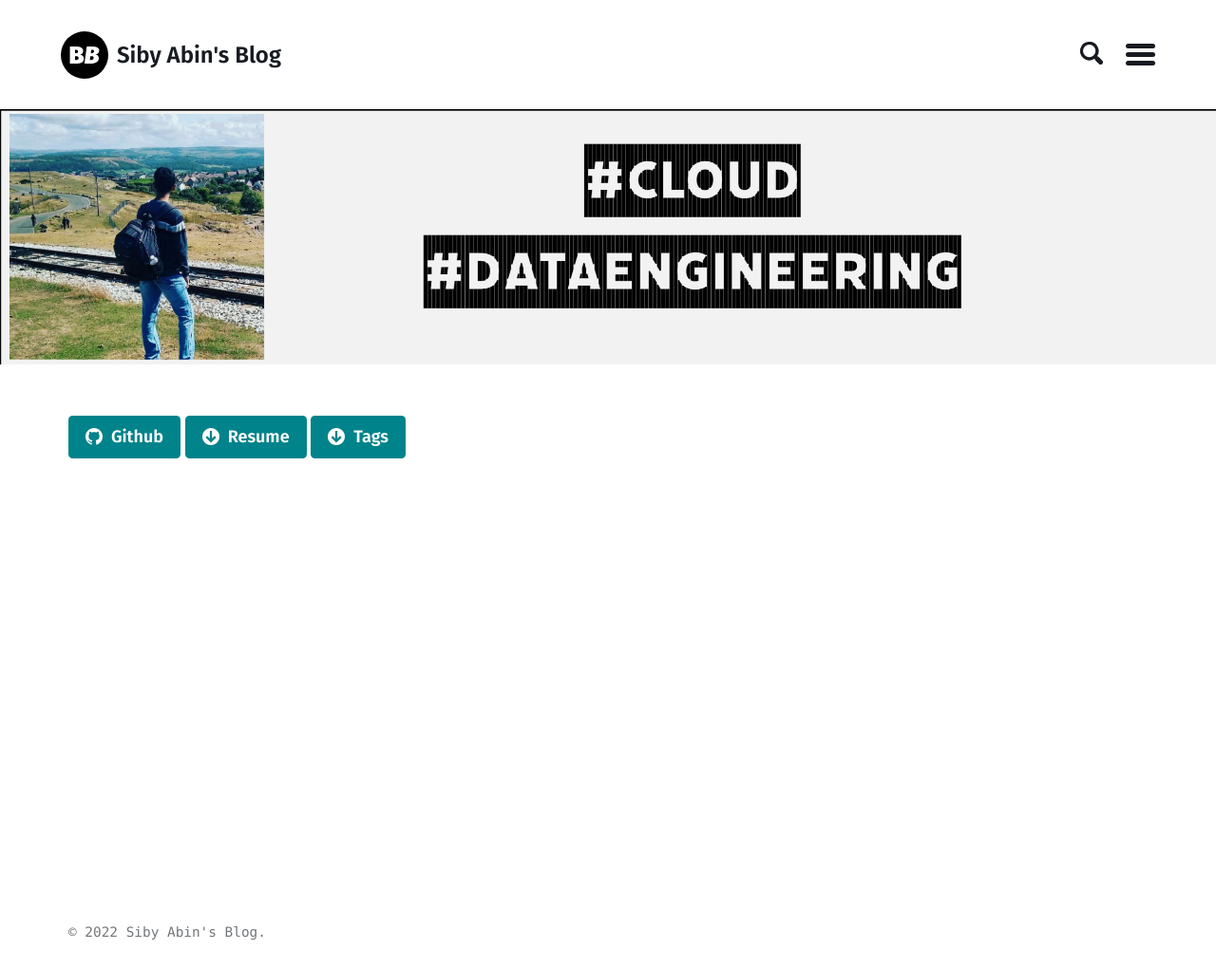
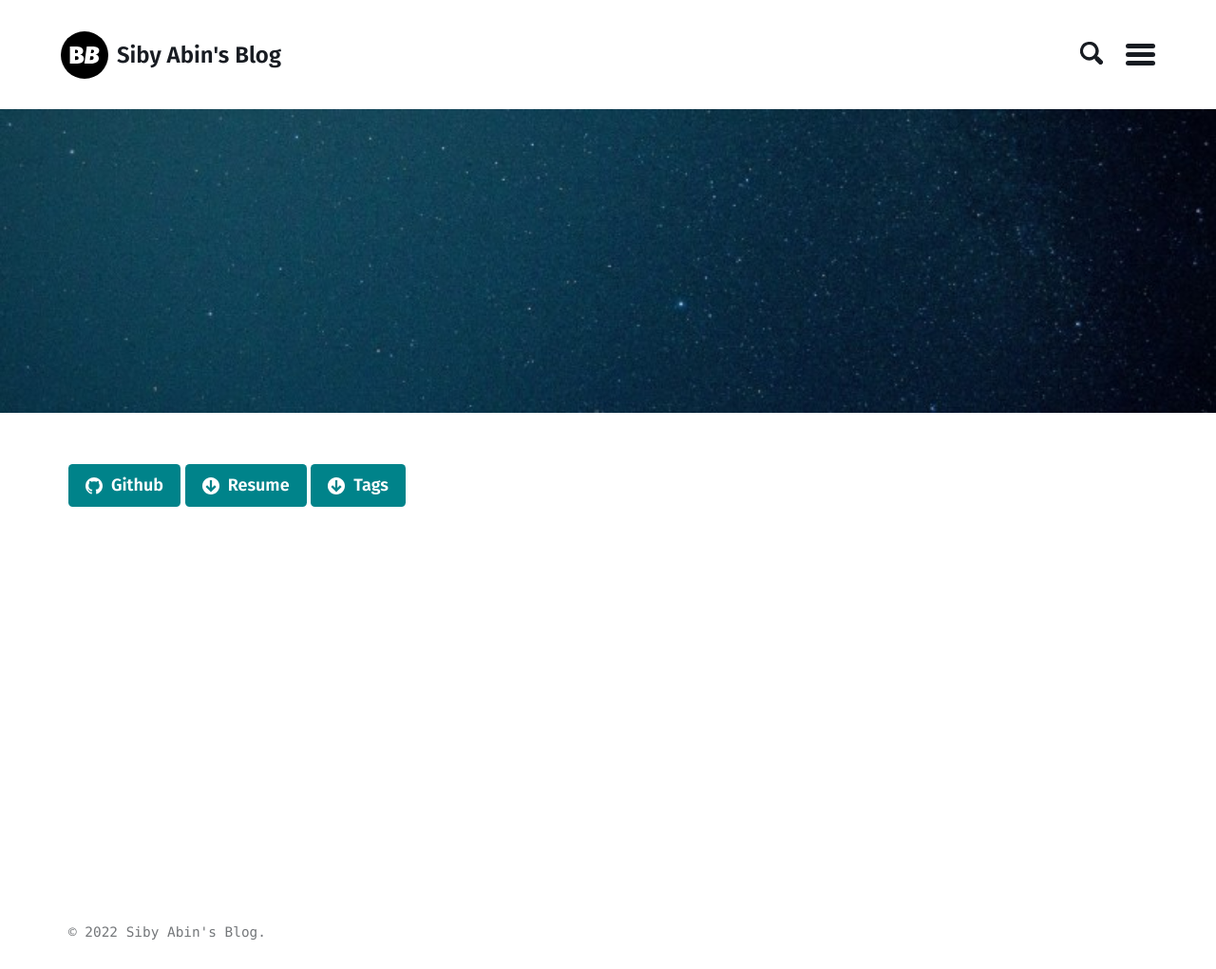
Before and after one commit to sibyabin/blogs, a Jekyll site: the page built from index.html, in a window 1280 px wide. Shown: the whole page at 95% size. Built offline with Jekyll 4.4.1, drawn with Linux system fonts in a browser that asks for light colours; the list of posts is cut into pages by our own code.

Commit message:
Update index.html

```diff
--- a/index.html
+++ b/index.html
@@ -3,7 +3,7 @@ layout: home
 paginate: true
 alt_title: ""
 sub_title: ""
-image: /assets/images/amine-ounnas-180287.jpg
+image: /assets/images/banner.jpg
 introduction: ""
 description: ""
 
```
